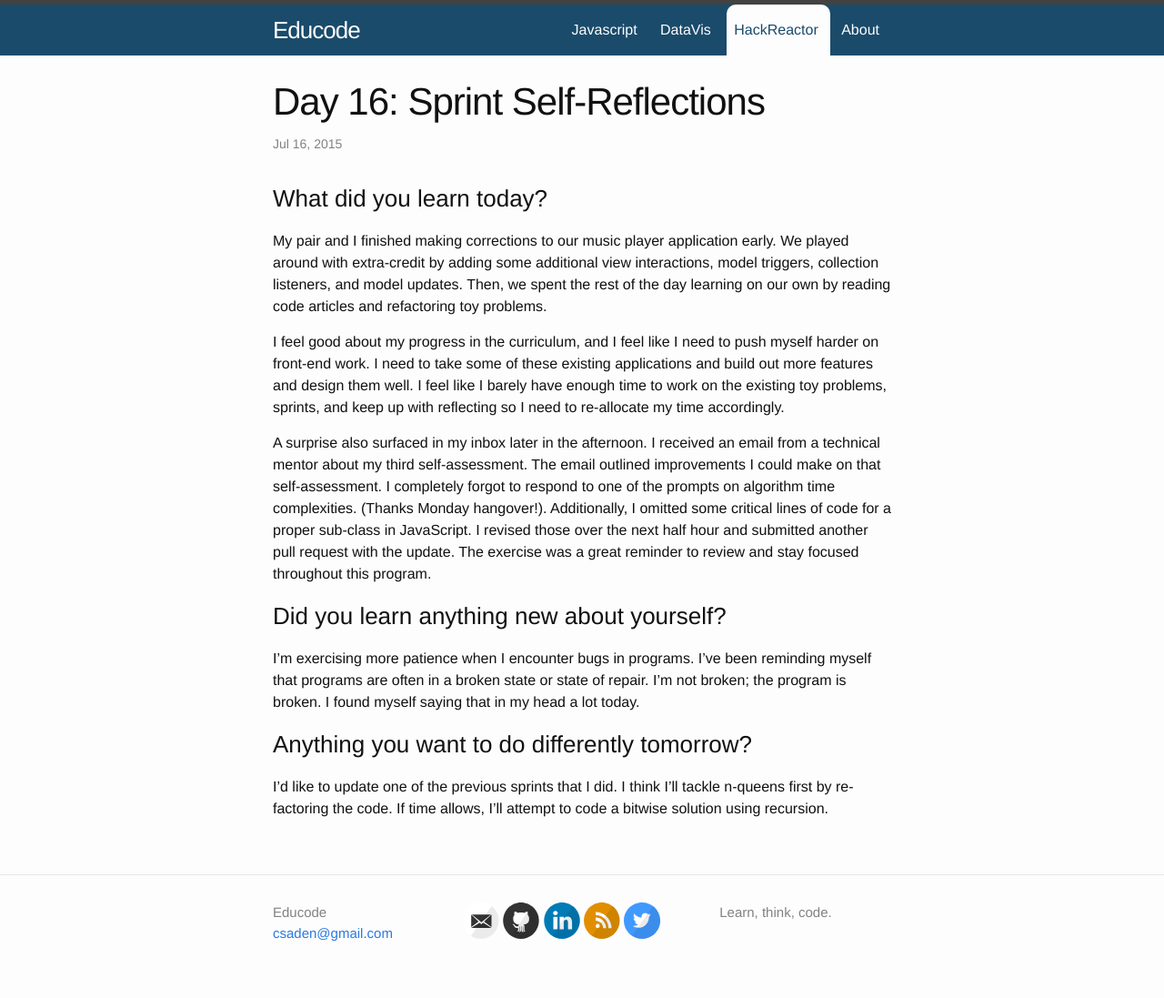
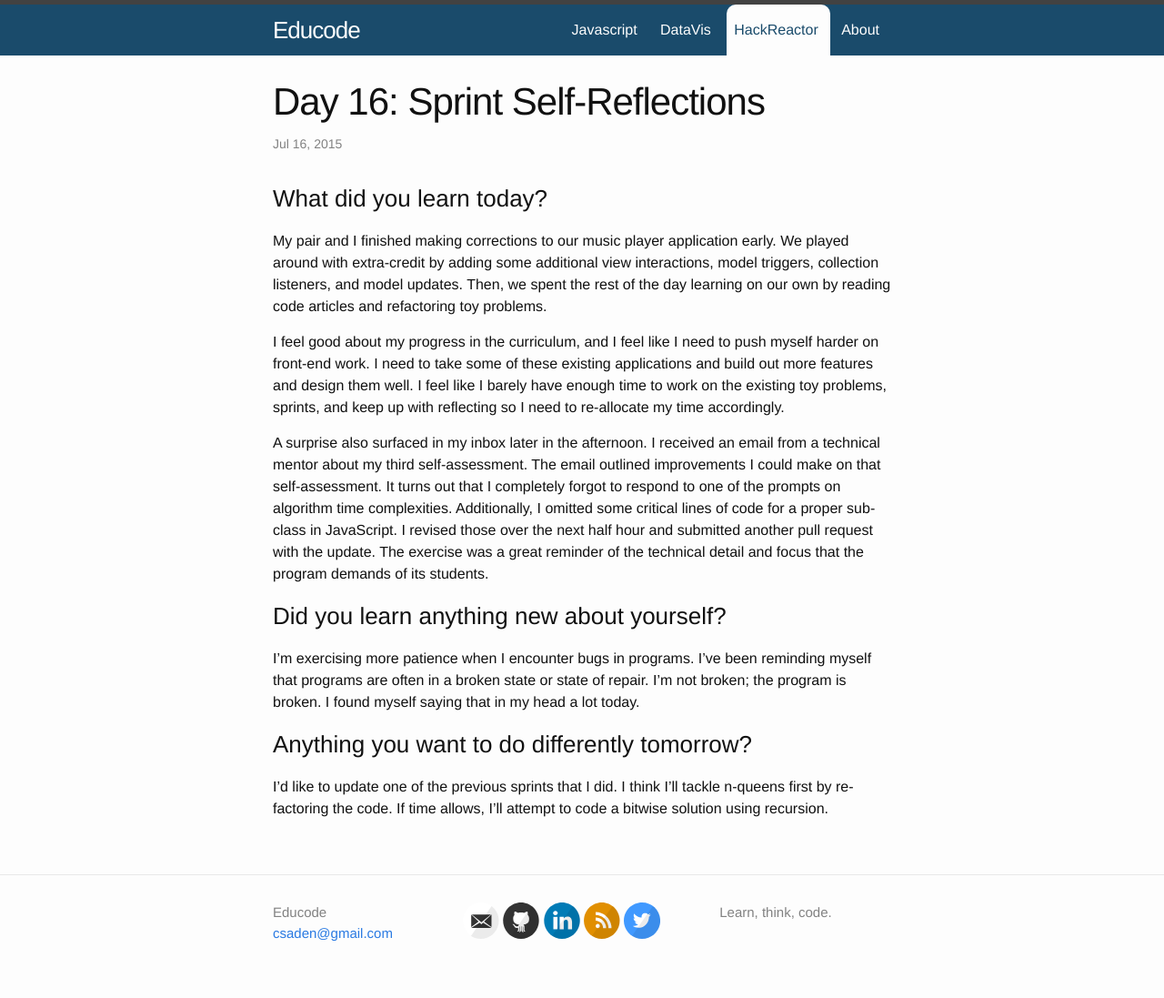
Before and after one commit to csaden/csaden.github.io, a Jekyll site: the page built from HackReactor/_posts/2015-07-16-Sprint-Self-Reflections.md, in a window 1280 px wide. Shown: the whole page at 91% size. Built offline with Jekyll 4.4.1, drawn with Linux system fonts in a browser that asks for light colours; comment, search, counter and statistics services are not loaded.

Commit message:
update posts

```diff
--- a/HackReactor/_posts/2015-07-16-Sprint-Self-Reflections.md
+++ b/HackReactor/_posts/2015-07-16-Sprint-Self-Reflections.md
@@ -12,7 +12,7 @@ My pair and I finished making corrections to our music player application early.
 
 I feel good about my progress in the curriculum, and I feel like I need to push myself harder on front-end work. I need to take some of these existing applications and build out more features and design them well. I feel like I barely have enough time to work on the existing toy problems, sprints, and keep up with reflecting so I need to re-allocate my time accordingly.
 
-A surprise also surfaced in my inbox later in the afternoon. I received an email from a technical mentor about my third self-assessment. The email outlined improvements I could make on that self-assessment. I completely forgot to respond to one of the prompts on algorithm time complexities. (Thanks Monday hangover!). Additionally, I omitted some critical lines of code for a proper sub-class in JavaScript. I revised those over the next half hour and submitted another pull request with the update. The exercise was a great reminder to review and stay focused throughout this program.
+A surprise also surfaced in my inbox later in the afternoon. I received an email from a technical mentor about my third self-assessment. The email outlined improvements I could make on that self-assessment. It turns out that I completely forgot to respond to one of the prompts on algorithm time complexities. Additionally, I omitted some critical lines of code for a proper sub-class in JavaScript. I revised those over the next half hour and submitted another pull request with the update. The exercise was a great reminder of the technical detail and focus that the program demands of its students.
 
 ### Did you learn anything new about yourself?
 
```
Also changed, not shown: HackReactor/_posts/2015-07-13-Incremental-Success.md (+1 -1 lines).
